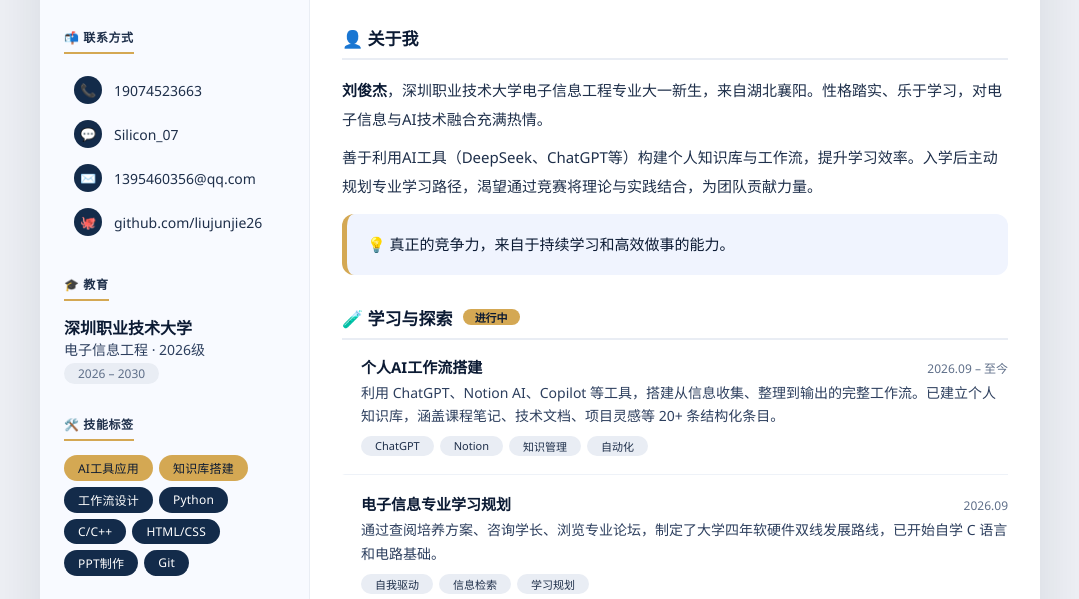
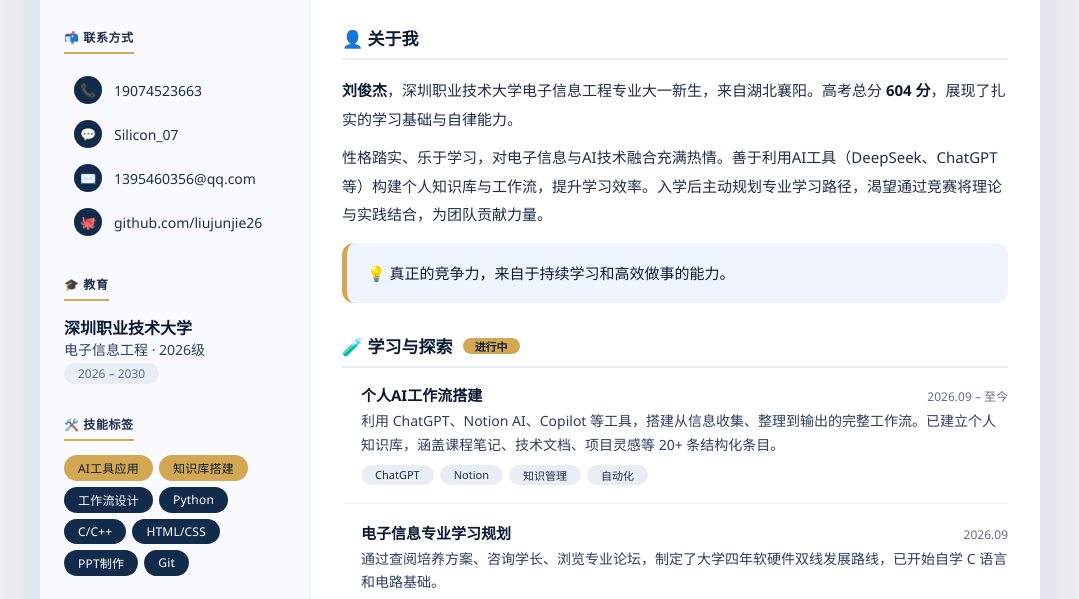
Before and after one commit to liujunjie26/liujunjie26.github.io, a plain HTML site: page index.html in a window 1280 px wide. Shown: the part 193-792 px from the top of the page, without its empty margins (100-1179 px from the left). Drawn offline with Linux system fonts and the light colour scheme.

Commit message:
Update personal introduction in index.html

```diff
--- a/index.html
+++ b/index.html
@@ -475,8 +475,8 @@
                 <section class="main-section">
                     <h3>👤 关于我</h3>
                     <div class="profile-text">
-                        <p><strong>刘俊杰</strong>，深圳职业技术大学电子信息工程专业大一新生，来自湖北襄阳。性格踏实、乐于学习，对电子信息与AI技术融合充满热情。</p>
-                        <p style="margin-top:10px;">善于利用AI工具（DeepSeek、ChatGPT等）构建个人知识库与工作流，提升学习效率。入学后主动规划专业学习路径，渴望通过竞赛将理论与实践结合，为团队贡献力量。</p>
+                        <p><strong>刘俊杰</strong>，深圳职业技术大学电子信息工程专业大一新生，来自湖北襄阳。高考总分 <strong>604 分</strong>，展现了扎实的学习基础与自律能力。</p>
+                        <p style="margin-top:10px;">性格踏实、乐于学习，对电子信息与AI技术融合充满热情。善于利用AI工具（DeepSeek、ChatGPT等）构建个人知识库与工作流，提升学习效率。入学后主动规划专业学习路径，渴望通过竞赛将理论与实践结合，为团队贡献力量。</p>
                         <div class="quote-box">
                             <p>💡 真正的竞争力，来自于持续学习和高效做事的能力。</p>
                         </div>
```
